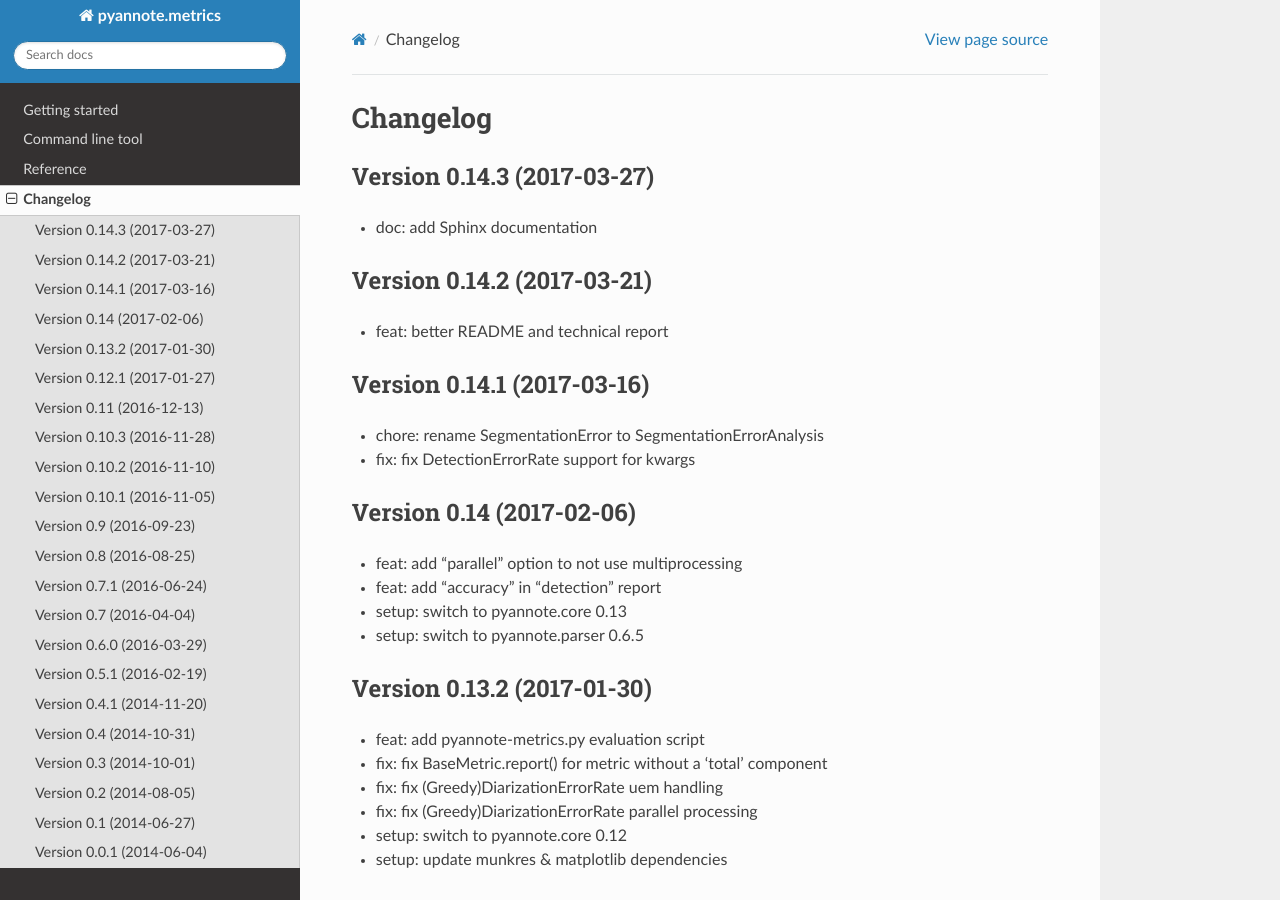
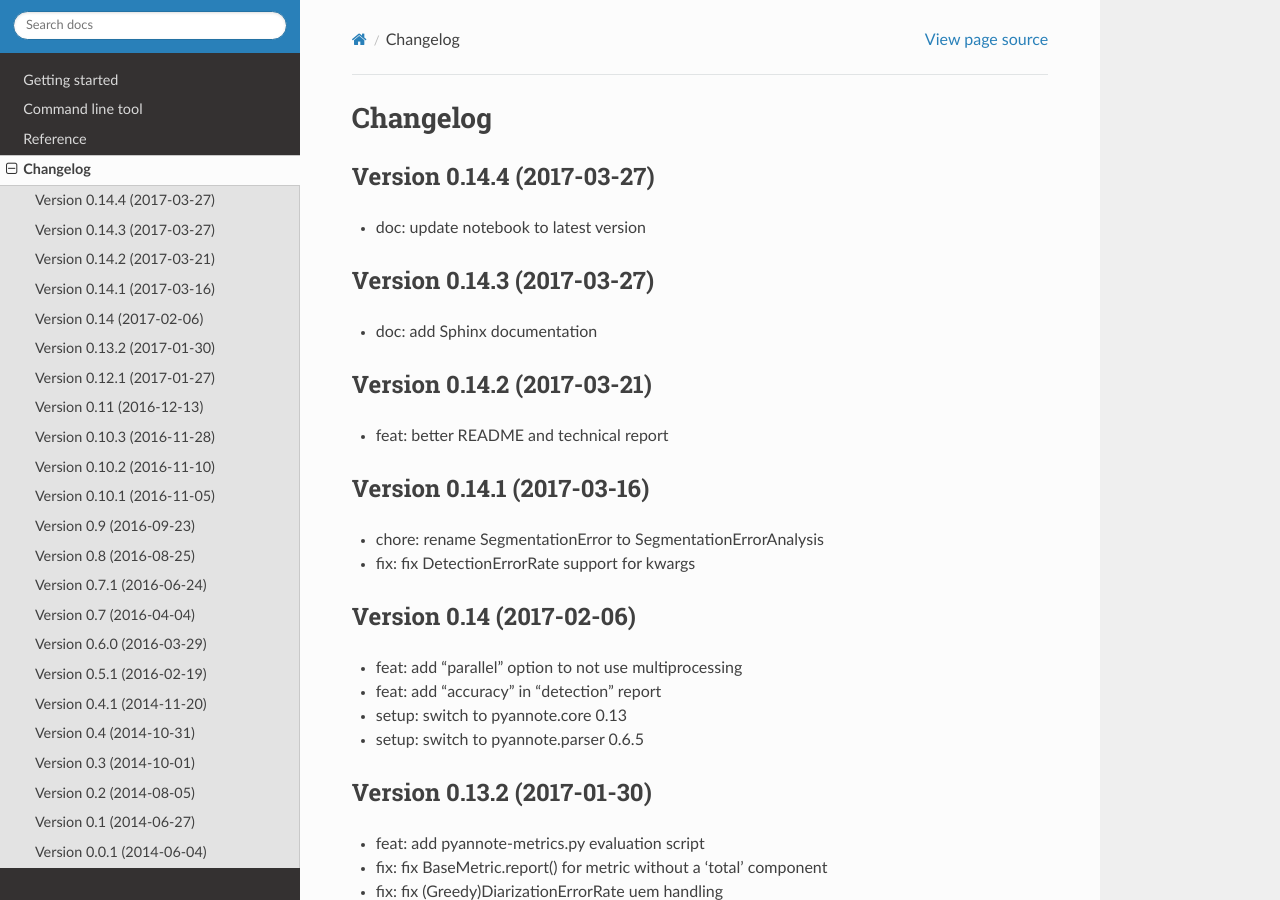
Before and after one commit to pyannote/pyannote-metrics, a Sphinx documentation site: the page built from docs/source/changelog.rst, in a window 1280 px wide and 900 px high. Built offline with Sphinx 7.4.7 and the Read the Docs theme 2.0.0, drawn with Linux system fonts in a browser that asks for light colours.

Commit message:
doc: update changelog

```diff
--- a/docs/source/changelog.rst
+++ b/docs/source/changelog.rst
@@ -1,6 +1,11 @@
 #########
 Changelog
 #########
+
+Version 0.14.4 (2017-03-27)
+~~~~~~~~~~~~~~~~~~~~~~~~~~~
+
+- doc: update notebook to latest version
 
 Version 0.14.3 (2017-03-27)
 ~~~~~~~~~~~~~~~~~~~~~~~~~~~
```
